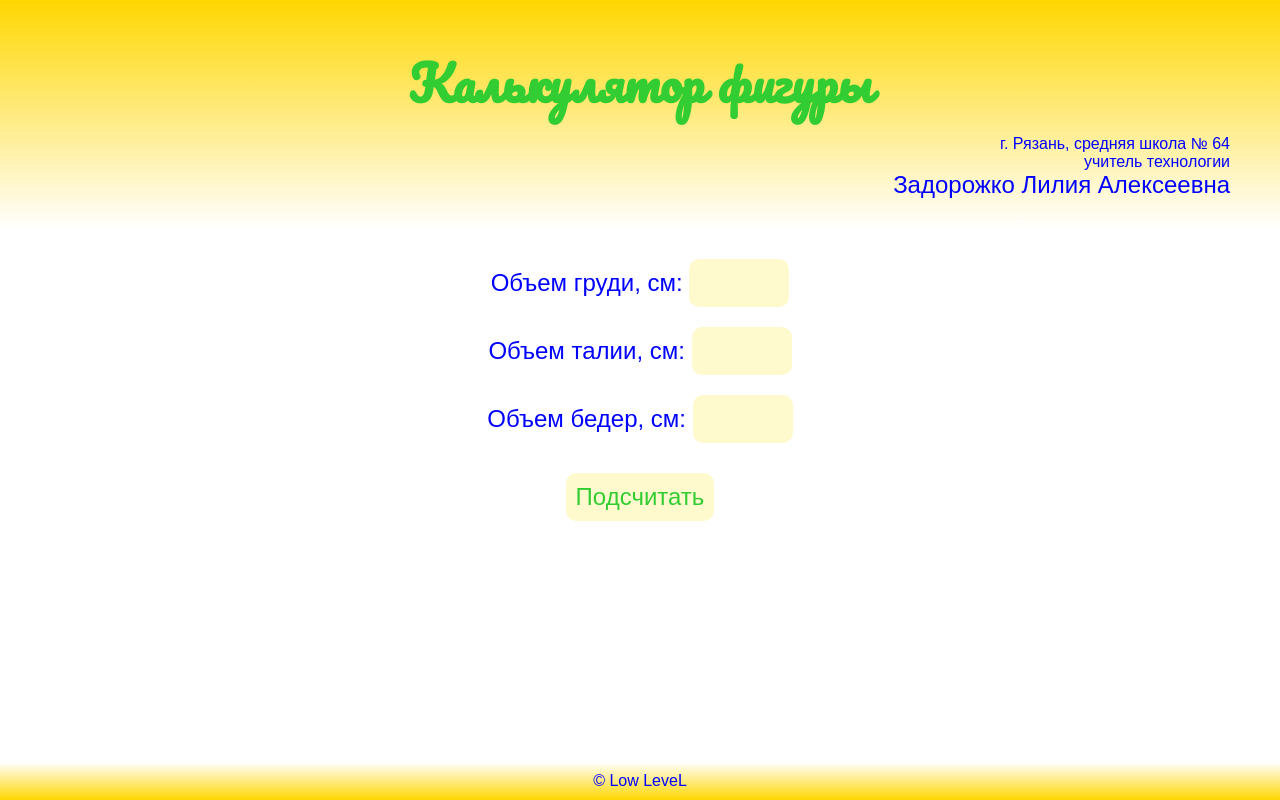
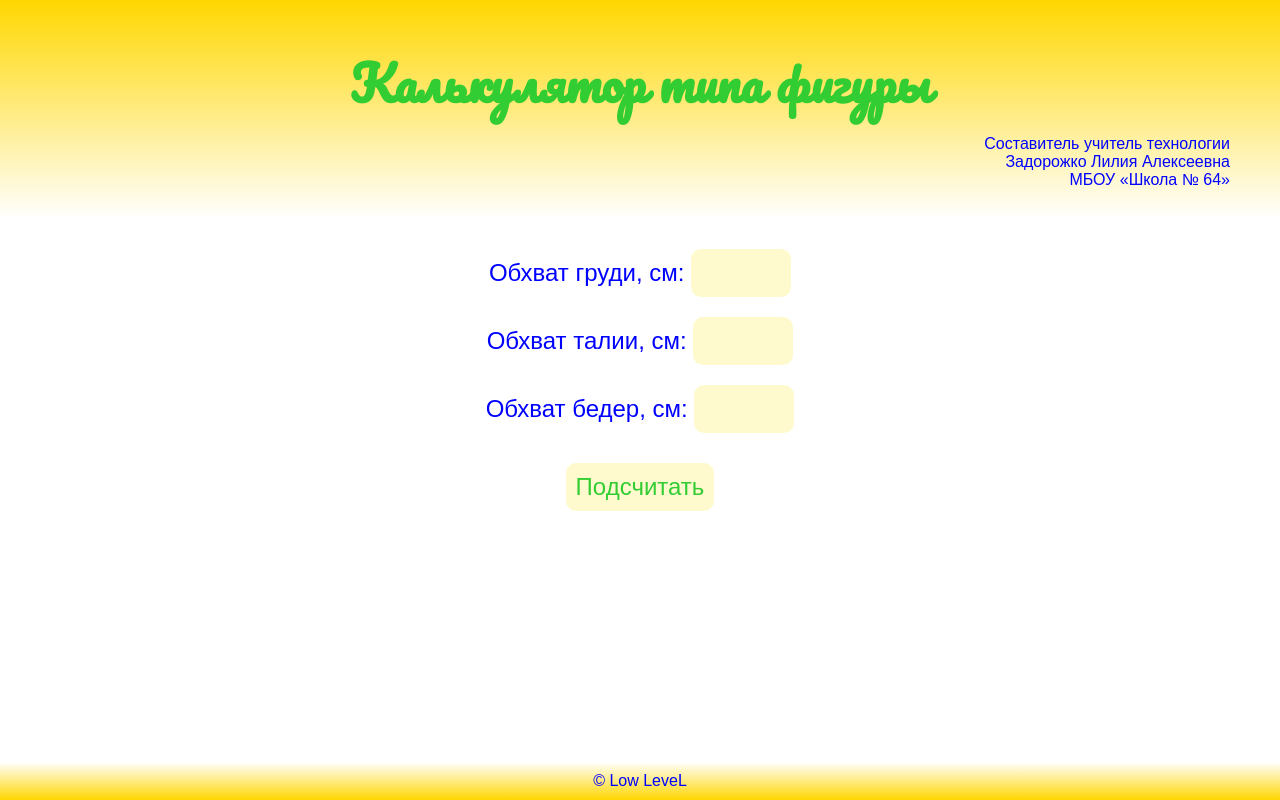
Before and after one commit to ZadorozhkoNA/figure, a plain HTML site: page index.html in a window 1280 px wide. Drawn offline with Linux system fonts and the light colour scheme; a web font is replaced by a local one.

Commit message:
Изменение текста

```diff
--- a/index.html
+++ b/index.html
@@ -13,29 +13,29 @@
     <header class="header">
       <div class="box">
         <h1 class="header_title">
-          Калькулятор фигуры
+          Калькулятор типа фигуры
         </h1>
         <span class="header_signature">
-          г. Рязань, средняя школа № 64
+        Составитель учитель технологии
         </span>
         <span class="header_signature">
-          учитель технологии
+          Задорожко Лилия Алексеевна
         </span>
-        <span class="header_signature header_signature-name">
-          Задорожко Лилия Алексеевна
+        <span class="header_signature">
+          МБОУ &#171;Школа № 64&#187;
         </span>
       </div>
     </header>
 
     <main class="main box">
       <form class="form">
-        <label class="form-label"> Объем груди, см:
+        <label class="form-label">Обхват груди, см:
           <input type="text" name="form-breast" inputmode="numeric" required>
         </label>
-        <label class="form-label"> Объем талии, см:
+        <label class="form-label">Обхват талии, см:
           <input type="text" name="form-waist" inputmode="numeric" required>
         </label>
-        <label class="form-label"> Объем бедер, см:
+        <label class="form-label">Обхват бедер, см:
           <input type="text" name="form-hips" inputmode="numeric" required>
         </label>
         <button class="button" type="submit" name="form-button">Подсчитать</button>
--- a/js-script.js
+++ b/js-script.js
@@ -39,7 +39,7 @@ function selectKey( event ) {
 // Ф-ия преобразования строки в число
 function forNumber( str ) {
   str = str.replace( ',' , '.' );
-  str = Number( str );
+  str = Math.abs( Number( str ) );
   if (!str) {
     error.style.display = 'block';
     return false;
--- a/style.css
+++ b/style.css
@@ -154,10 +154,6 @@ input {
     font-size: 12px;
   }
 
-  .header_signature-name {
-    font-size: 20px;
-  }
-
   .form {
     font-size: 20px;
   }
@@ -184,10 +180,6 @@ input {
     font-size: 16px;
   }
 
-  .header_signature-name {
-    font-size: 24px;
-  }
-
   .header_title {
     font-size: 48px;
   }
```
